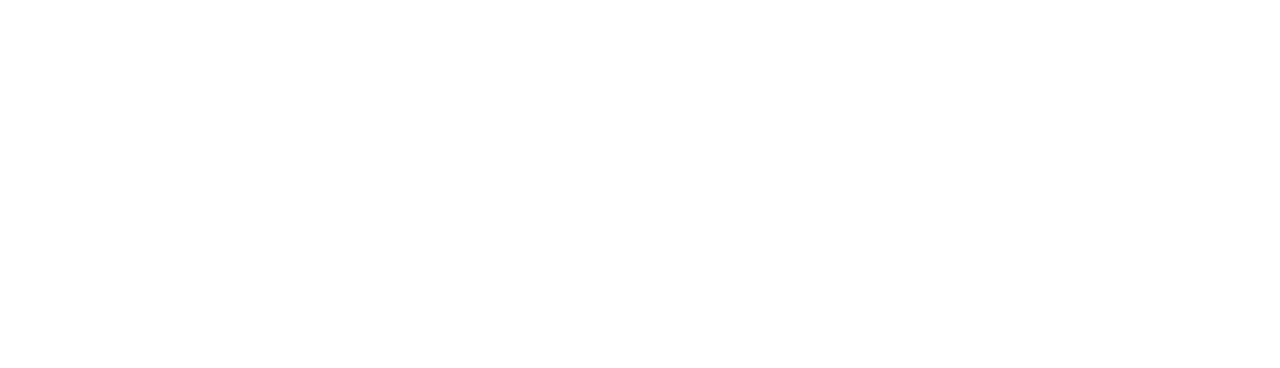
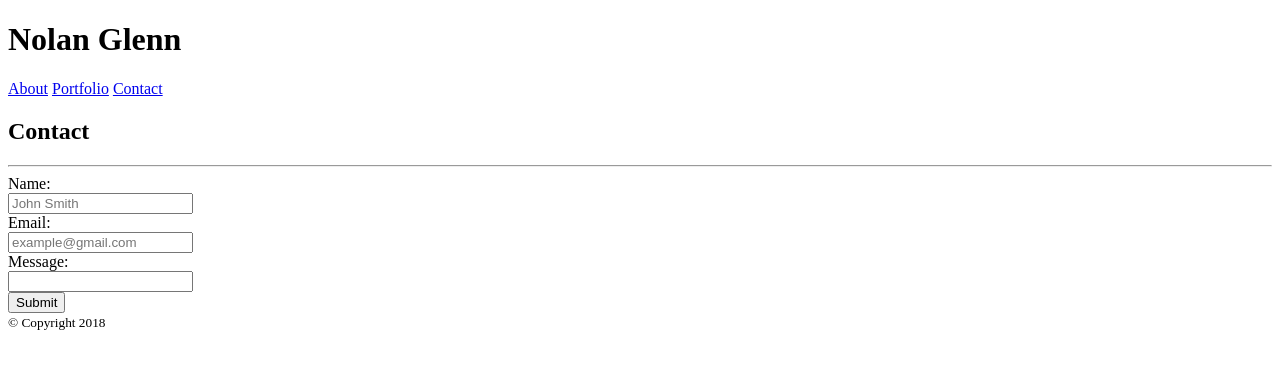
Before and after one commit to nolanglenn/Basic-Portfolio, a plain HTML site: page contact.html in a window 1280 px wide. Drawn offline with Linux system fonts and the light colour scheme; files that its build step writes are made by us from their sources.

Commit message:
First draft of the contact page before CSS

```diff
--- a/contact.html
+++ b/contact.html
@@ -0,0 +1,45 @@
+<!DOCTYPE html>
+
+<html>
+
+<head>
+    <meta charset="utf-8" />
+    <meta http-equiv="X-UA-Compatible" content="IE=edge">
+    <title>Nolan Glenn Portfolio</title>
+    <meta name="viewport" content="width=device-width, initial-scale=1">
+    <link rel="stylesheet" type="text/css" media="screen" href="style.css" />
+
+</head>
+
+<body>
+    <div>
+        <div>
+            <h1>Nolan Glenn</h1>
+            <a href="index.html">About</a>
+            <a href="portfolio.html">Portfolio</a>
+            <a href="contact.html">Contact</a>
+
+        </div>
+
+        <div>
+            <h2>Contact</h2>
+            <hr>
+            <form action="/action_page.php" method="get" id="contactform">
+                Name:<br>
+                <input type="text" name="fullname" placeholder="John Smith">
+                <br>
+                Email:<br>
+                <input type="text" name="email" placeholder="example@gmail.com">
+                <br>
+                Message:<br>
+                <input type="text" name="message">
+            </form>
+            <button type="submit" form="contactform" value="Submit">Submit</button>
+            <footer>
+                <small>&copy; Copyright 2018</small>
+            </footer>
+        </div>
+    </div>
+</body>
+
+</html>
```
Also changed, not shown: index.html (+3 -3 lines).
